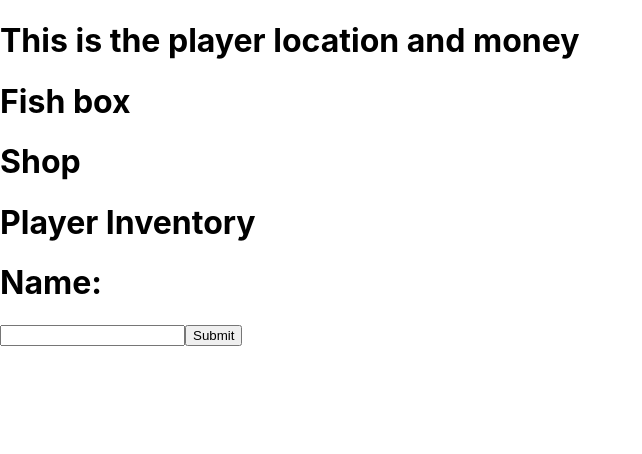
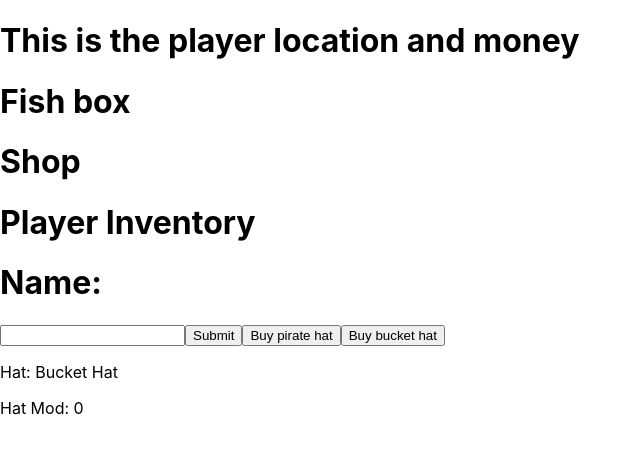
Before and after one commit to chilly-biscuits/phishing-4-phun, a React (Create React App) app: page / in a window 1280 px wide. Shown: the top 454 px of the page, without its empty margins (0-642 px from the left). Built offline with nearby package versions, Linux system fonts and the light colour scheme.

Commit message:
can render and change hat name and modifier based on button clicks

```diff
--- a/src/App.js
+++ b/src/App.js
@@ -1,4 +1,4 @@
-import React, {useEffect, useReducer, useState} from 'react';
+import React, {useEffect, useReducer} from 'react';
 import initialStorage   from './data/initialStorage'
 // reducer-state
 import playerReducer    from './reducers/playerReducer.js'
@@ -10,6 +10,9 @@ import UpgradeStore     from './components/UpgradeStore';
 // utilities
 import loadPlayer       from './utils/loadPlayer'
 import savePlayer       from  './utils/savePlayer'
+import { hats } from './data/hats';
+import { rods } from './data/rods';
+import { baits } from './data/baits';
 
 const App = () => {
   // const [player, setPlayer] = useState(initialStorage)
@@ -17,8 +20,6 @@ const App = () => {
     playerReducer,
     initialStorage
   )
-
-  const [input, setInput] = useState('')
 
 
   // onLoad
@@ -39,6 +40,25 @@ const App = () => {
     })
   }
 
+  const handleHat = (event) => {
+    dispatch({
+      type: 'setHat',
+      data: event.target.value
+    })
+  }
+
+  const printHat = (input) => {
+    return (
+      hats.find(i => i.id === parseInt(input)).name
+    )
+  }
+
+  const printHatMod= (input) => {
+    return (
+      hats.find(i => i.id === parseInt(input)).modifier
+    )
+  }
+
   return (
     <div className="App">
       <PlayerContainer />
@@ -49,6 +69,10 @@ const App = () => {
       <form onSubmit={handleSubmit}>
         <input type="text" onChange={handleChange} ></input>
         <button type="submit" value={store.name}>Submit</button>
+        <button onClick={handleHat} value={4}>Buy pirate hat</button>
+        <button onClick={handleHat} value={1}>Buy bucket hat</button>
+        <p>Hat: {printHat(store.inventory.hatId)}</p>
+        <p>Hat Mod: {printHatMod(store.inventory.hatId)}</p>
       </form>
     </div>
   );
--- a/src/reducers/playerReducer.js
+++ b/src/reducers/playerReducer.js
@@ -45,6 +45,15 @@ const playerReducer = (state, action) => {
         }
       }
 
+      case 'setMod':
+        return{
+          ...state,
+          "inventory" : {
+            ...state.inventory,
+            "rodId": action.data
+          }
+        }
+
     default: {
       return null
     }
```
